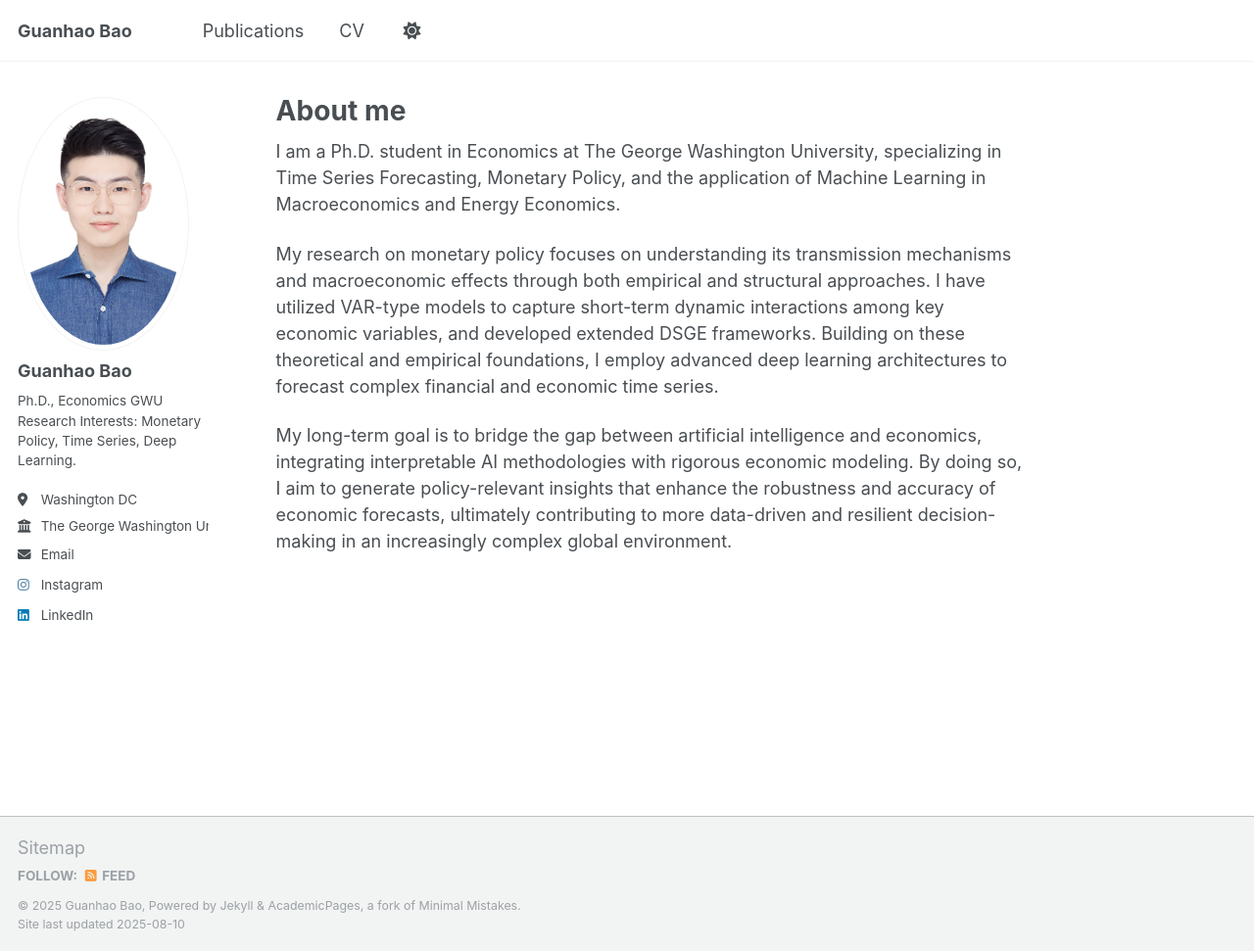
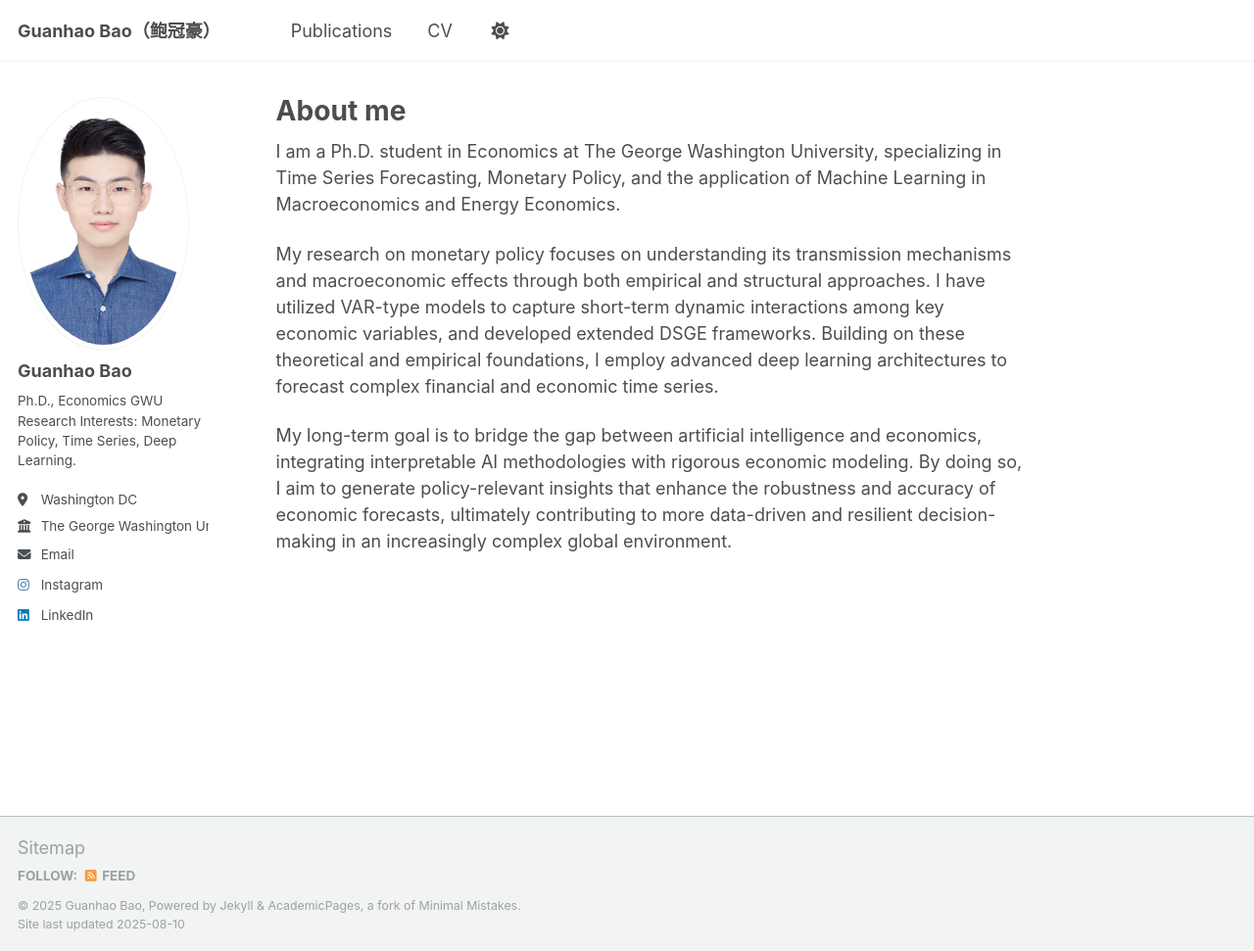
Before and after one commit to GuanhaoBao/guanhaobao.github.io, a Jekyll site: the page built from _pages/about.md, in a window 1280 px wide and 971 px high. Shown: the whole window at 98% size. Built offline with Jekyll 4.4.1, drawn with Linux system fonts in a browser that asks for light colours; a script that is not in the unit is left out.

Commit message:
Update _config.yml

```diff
--- a/_config.yml
+++ b/_config.yml
@@ -9,7 +9,7 @@
 # Basic Site Settings
 locale                   : "en-US"
 site_theme               : "default"
-title                    : "Guanhao Bao"
+title                    : "Guanhao Bao（鲍冠豪）"
 title_separator          : "-"
 name                     : &name "Guanhao Bao"
 description              : &description "Economics PhD @ GWU — Time Series, Monetary Policy Uncertainty, Deep Learning."
```
